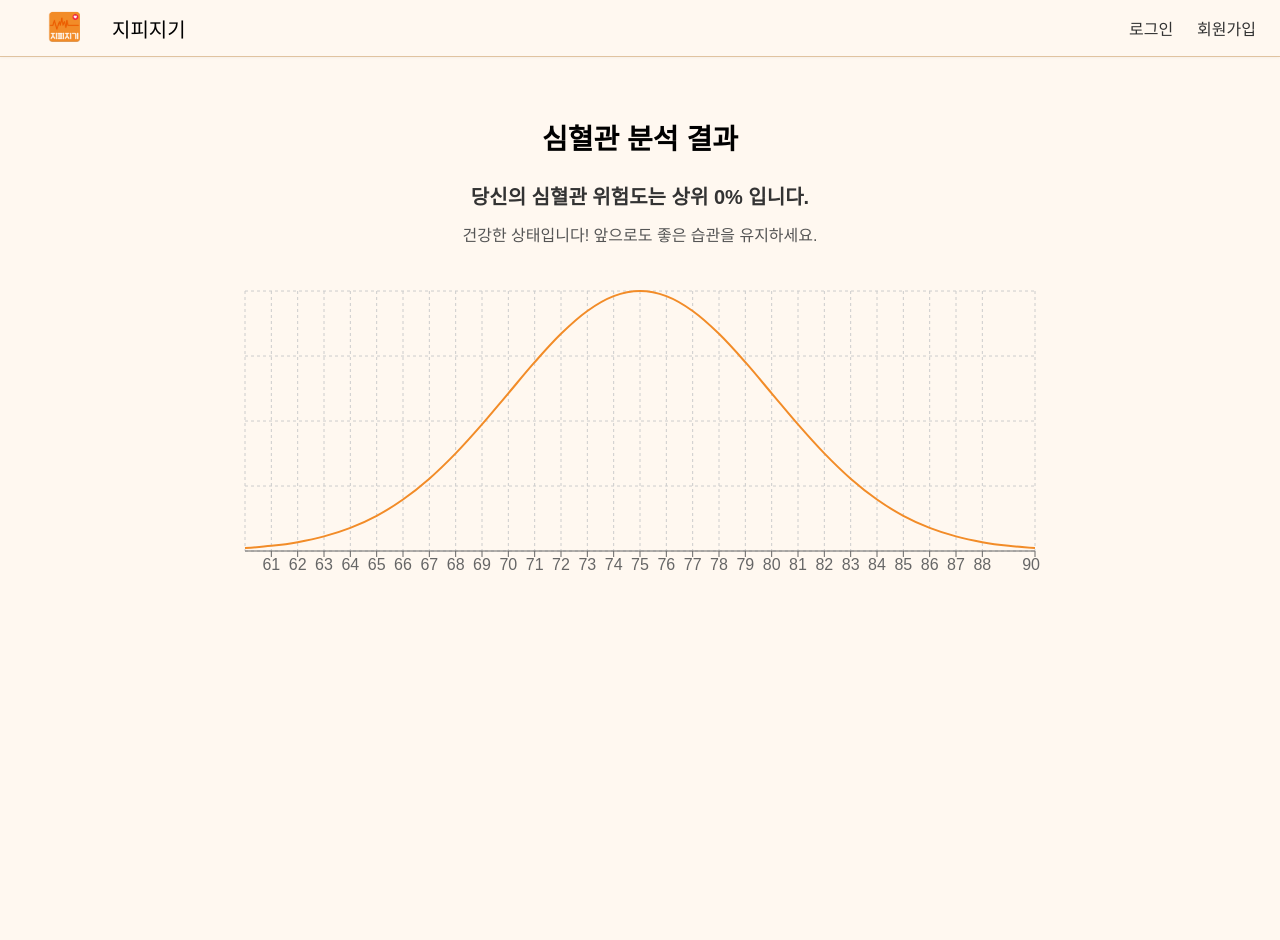
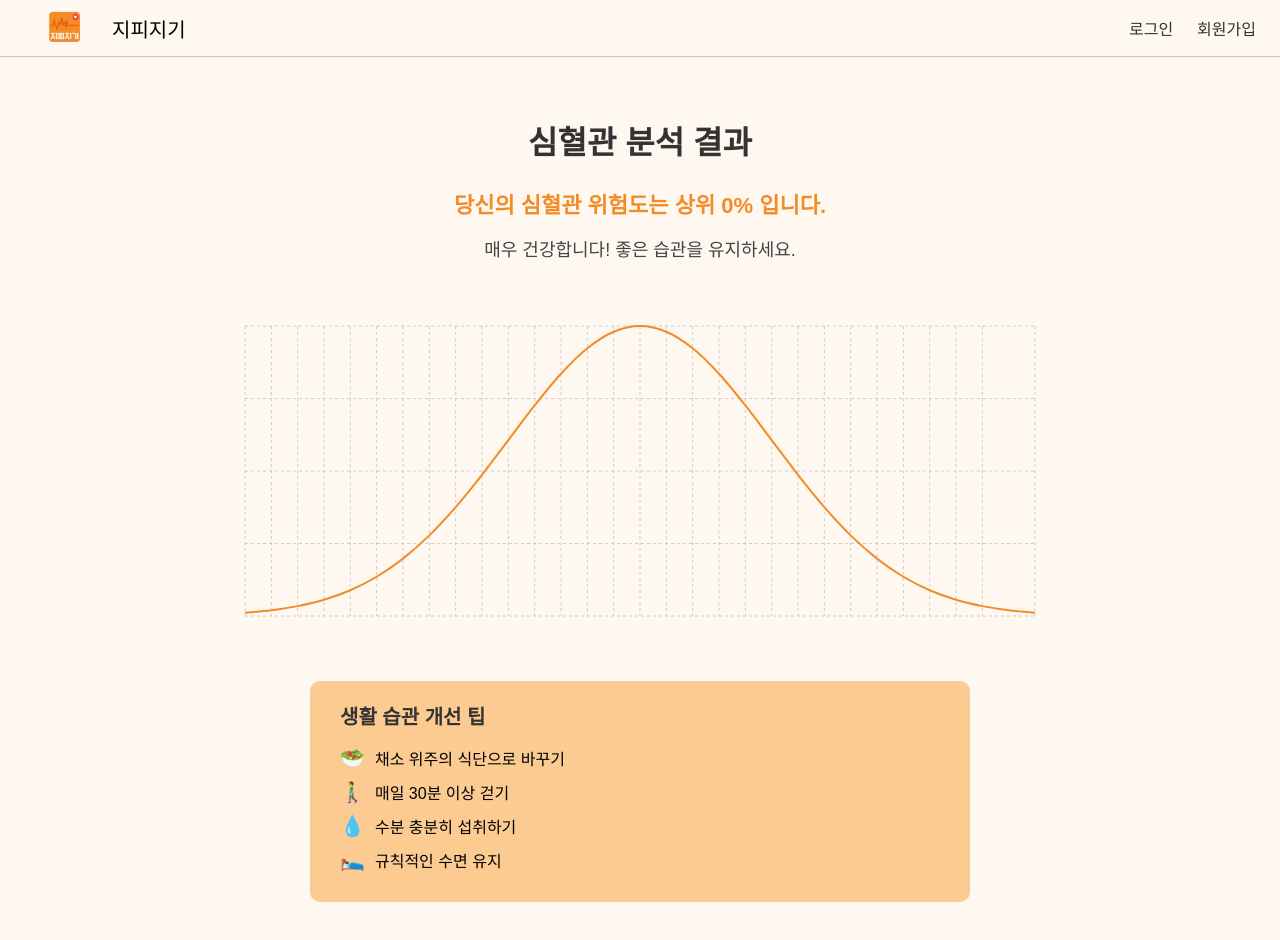
Before and after one commit to ZippyZiggyDGU/ZZ_front, a React (Vite) app: page /analysis in a window 1280 px wide. Shown: the top 940 px of the page. Before the commit the page ends 857 px from the top, so only its background shows below. Built offline with nearby package versions, Linux system fonts and the light colour scheme.

Commit message:
Analysis Page 완료

```diff
--- a/src/pages/AnalysisPage/AnalysisPage.css
+++ b/src/pages/AnalysisPage/AnalysisPage.css
@@ -1,34 +1,63 @@
 .analysis-page {
     background-color: #FFF8F0;
     min-height: 100vh;
-    padding: 60px;
+    padding: 60px 20px;
     font-family: 'Noto Sans KR', sans-serif;
     box-sizing: border-box;
     text-align: center;
 }
 
 .analysis-page h1 {
-    font-size: 28px;
+    font-size: 32px;
     font-weight: bold;
     margin-bottom: 24px;
+    color: #333;
 }
 
 .analysis-page .highlight {
-    font-size: 20px;
+    font-size: 22px;
     font-weight: bold;
-    color: #333;
-    margin-bottom: 12px;
+    color: #F28C28;
+    margin-bottom: 16px;
 }
 
 .recommendation {
-    font-size: 16px;
-    color: #555;
+    font-size: 18px;
+    color: #444;
     margin-bottom: 40px;
 }
 
 .chart-wrapper {
     background-color: #FFF8F0;
-    padding: 0 20px;
+    padding: 20px 0;
     max-width: 800px;
+    margin: 0 auto 40px auto;
+}
+
+.tips-section {
+    max-width: 600px;
     margin: 0 auto;
+    padding: 20px 30px;
+    background-color: #FBCB91;
+    border-radius: 10px;
+    text-align: left;
 }
+
+.tips-section h3 {
+    font-size: 20px;
+    font-weight: bold;
+    margin-bottom: 16px;
+    color: #333;
+}
+
+.tip-item {
+    font-size: 16px;
+    margin-bottom: 10px;
+    display: flex;
+    align-items: center;
+    gap: 10px;
+}
+
+.tip-item span.emoji {
+    font-size: 20px;
+}
--- a/src/pages/AnalysisPage/AnalysisPage.jsx
+++ b/src/pages/AnalysisPage/AnalysisPage.jsx
@@ -1,6 +1,5 @@
 import { useContext } from "react";
 import { UserContext } from "../../contexts/UserContext";
-import "./AnalysisPage.css";
 import {
     LineChart,
     Line,
@@ -9,64 +8,94 @@ import {
     Tooltip,
     ResponsiveContainer,
     CartesianGrid,
-    ReferenceLine,
+    ReferenceDot
 } from "recharts";
+import "./AnalysisPage.css";
+
+// 정규분포 데이터 생성
+const normalDistData = Array.from({ length: 31 }, (_, i) => {
+    const x = 60 + i;
+    const y = Math.exp(-0.5 * Math.pow((x - 75) / 5, 2));
+    return { score: x, density: y };
+});
+
+// 오류 함수 erf 근사식
+function erf(x) {
+    const sign = x >= 0 ? 1 : -1;
+    const a1 = 0.254829592, a2 = -0.284496736, a3 = 1.421413741;
+    const a4 = -1.453152027, a5 = 1.061405429;
+    const p = 0.3275911;
+    const t = 1 / (1 + p * Math.abs(x));
+    const y = 1 - (((((
+        a5 * t + a4) * t) + a3) * t + a2) * t + a1) * t * Math.exp(-x * x);
+    return sign * y;
+}
+
+// 백분위 계산 함수
+function calculatePercentile(score, mean = 75, std = 5) {
+    const z = (score - mean) / std;
+    const percentile = Math.round(100 * 0.5 * (1 + erf(z / Math.sqrt(2))));
+    return percentile;
+}
 
 function AnalysisPage() {
-    const { userInfo, prsScore } = useContext(UserContext);
+    const { prsScore } = useContext(UserContext);
+    const percentile = calculatePercentile(prsScore);
 
-    // 가상의 정규분포 데이터 생성 (평균: 75, 표준편차: 10)
-    const normalDistData = Array.from({ length: 31 }, (_, i) => {
-        const x = 60 + i; // 점수 60~90
-        const y = Math.exp(-0.5 * Math.pow((x - 75) / 5, 2)); // 정규분포 수식
-        return { score: x, density: y };
-    });
+    console.log("현재 사용자 심혈관 점수:", prsScore);
 
-    // 백분위 계산 (그래프 데이터에서 내 점수 이하 개수 / 전체)
-    const percentile = Math.floor(
-        (normalDistData.filter((d) => d.score <= prsScore).length / normalDistData.length) * 100
-    );
 
-    // 추천 문구
+    // 건강 추천 문구 (4등분 기준)
     let recommendation = "";
-    if (percentile >= 80) {
-        recommendation = "위험도가 높습니다. 반드시 식단과 운동을 시작하세요.";
+    if (percentile >= 75) {
+        recommendation = "위험도가 높습니다. 즉시 생활 습관을 바꾸세요!";
     } else if (percentile >= 50) {
-        recommendation = "양호하지만 꾸준한 관리가 필요합니다.";
+        recommendation = "주의가 필요합니다. 규칙적인 운동과 식단이 중요합니다.";
+    } else if (percentile >= 25) {
+        recommendation = "건강한 편입니다. 가벼운 운동과 식단관리를 시작해보세요.";
     } else {
-        recommendation = "건강한 상태입니다! 앞으로도 좋은 습관을 유지하세요.";
+        recommendation = "매우 건강합니다! 좋은 습관을 유지하세요.";
     }
 
     return (
         <div className="analysis-page">
             <h1>심혈관 분석 결과</h1>
-            <h2 className="highlight">
-                당신의 심혈관 위험도는 상위 {percentile}% 입니다.
-            </h2>
+            <h2 className="highlight">당신의 심혈관 위험도는 상위 {percentile}% 입니다.</h2>
             <p className="recommendation">{recommendation}</p>
 
             <div className="chart-wrapper">
                 <ResponsiveContainer width="100%" height={300}>
                     <LineChart data={normalDistData}>
                         <CartesianGrid strokeDasharray="3 3" />
-                        <XAxis dataKey="score" />
+                        <XAxis dataKey="score" hide />
                         <YAxis hide />
                         <Tooltip />
                         <Line type="monotone" dataKey="density" stroke="#F28C28" strokeWidth={2} dot={false} />
-                        <ReferenceLine
+                        <ReferenceDot
                             x={prsScore}
-                            stroke="#F28C28"
-                            strokeWidth={3}
+                            y={Math.exp(-0.5 * Math.pow((prsScore - 75) / 5, 2))}
+                            r={6}
+                            fill="#F28C28"
+                            stroke="white"
+                            strokeWidth={2}
                             label={{
-                                value: "당신의 점수",
+                                value: "당신",
+                                position: "top",
                                 fill: "#F28C28",
-                                position: "top",
-                                fontSize: 14,
+                                fontSize: 14
                             }}
                         />
                     </LineChart>
                 </ResponsiveContainer>
             </div>
+            <div className="tips-section">
+                <h3>생활 습관 개선 팁</h3>
+                <div className="tip-item"><span className="emoji">🥗</span> 채소 위주의 식단으로 바꾸기</div>
+                <div className="tip-item"><span className="emoji">🚶‍♂️</span> 매일 30분 이상 걷기</div>
+                <div className="tip-item"><span className="emoji">💧</span> 수분 충분히 섭취하기</div>
+                <div className="tip-item"><span className="emoji">🛌</span> 규칙적인 수면 유지</div>
+            </div>
+
         </div>
     );
 }
--- a/src/pages/MainPage/MainPage.jsx
+++ b/src/pages/MainPage/MainPage.jsx
@@ -6,11 +6,12 @@ import { useNavigate } from "react-router-dom";
 import "./MainPage.css";
 
 function MainPage() {
-    const { updateUserInfo } = useContext(UserContext);
+    const { updateUserInfo, updatePrsScore } = useContext(UserContext);
     const [prsInput, setPrsInput] = useState("");
     const [bloodSugarInput, setBloodSugarInput] = useState("");
     const [isSmoker, setIsSmoker] = useState(false);
     const [magazines, setMagazines] = useState([]);
+
     const navigate = useNavigate();
 
     const mockRanking = [
@@ -27,10 +28,10 @@ function MainPage() {
 
     const handleAnalyze = () => {
         updateUserInfo({
-            prsScore: prsInput,
             bloodSugar: bloodSugarInput,
             smoker: isSmoker,
         });
+        updatePrsScore(Number(prsInput))
         navigate("/analysis");
     };
 
@@ -116,7 +117,7 @@ function MainPage() {
                 </div>
             </div>
 
-            <div className="bottom-magazine">
+            <div className="bottom-magazine">a
                 <h2 className="magazine-title">건강 매거진</h2>
                 <p className="magazine-subtext">
                     심혈관 건강 관리를 위해 매거진을 탐색해보세요
```
